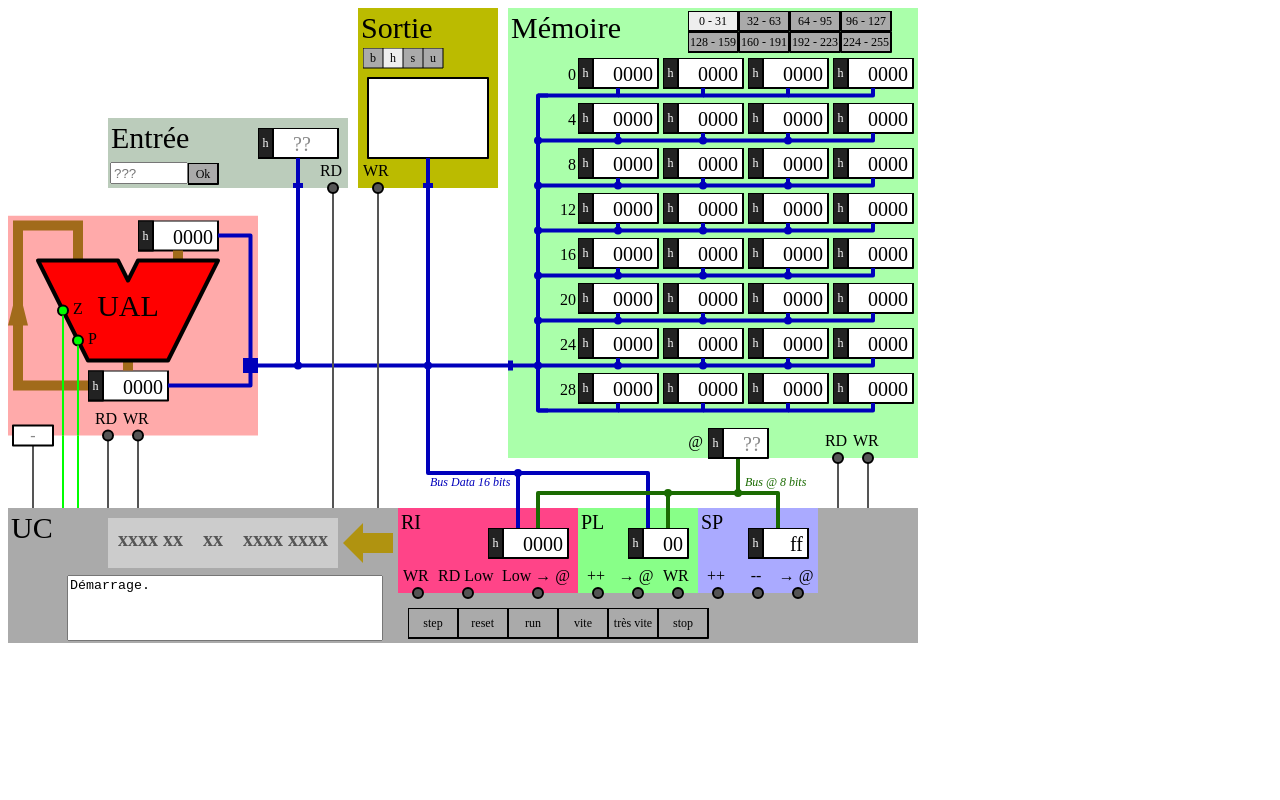
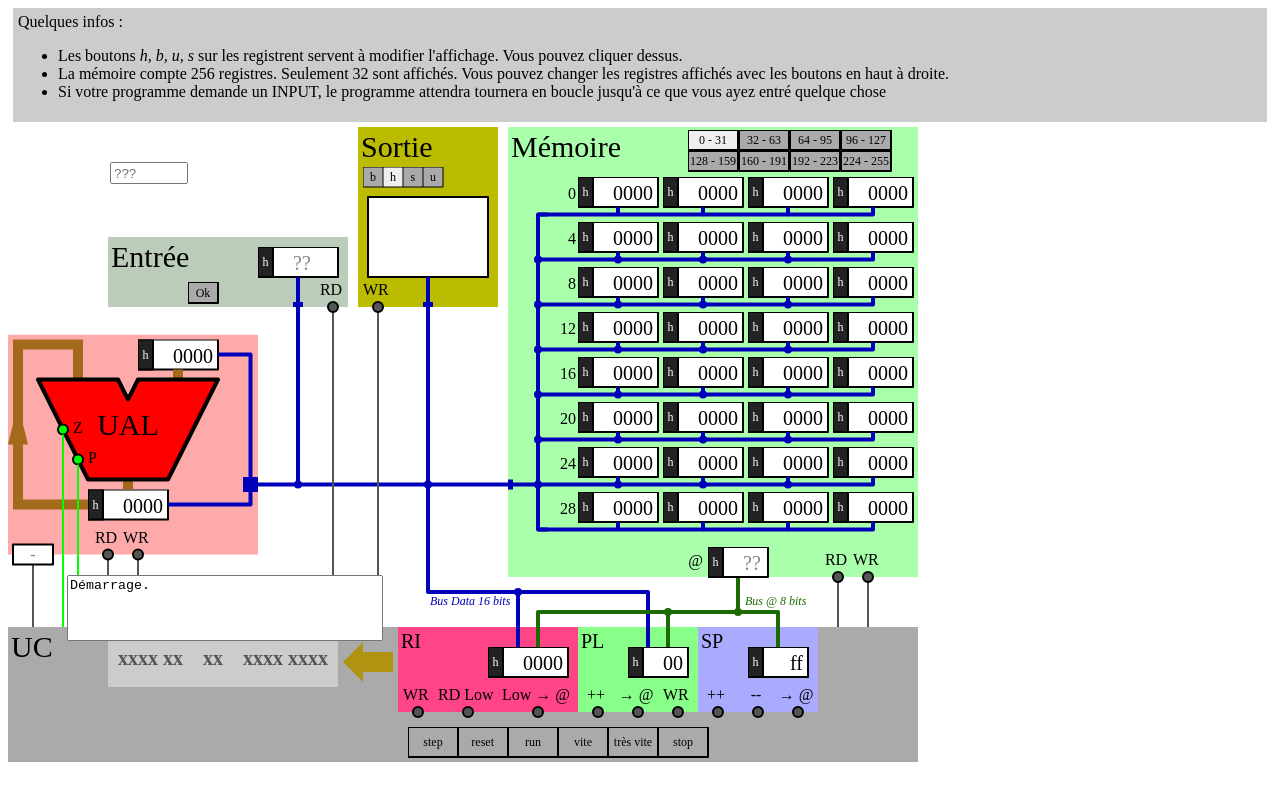
Before and after one commit to gromax/uPSimulator.js, a website: page dist/up.html in a window 1280 px wide. Drawn offline with Linux system fonts and the light colour scheme.

Commit message:
ajout d'un div pour quelques infos

```diff
--- a/dist/up.html
+++ b/dist/up.html
@@ -6,6 +6,14 @@
     <link rel="stylesheet" href="stylesUp.css">
   </head>
   <body>
+    <div id="svg"></div>
+    <div class="infos">
+    Quelques infos :<ul>
+      <li>Les boutons <i>h, b, u, s</i> sur les registrent servent à modifier l'affichage. Vous pouvez cliquer dessus.</li>
+      <li>La mémoire compte 256 registres. Seulement 32 sont affichés. Vous pouvez changer les registres affichés avec les boutons en haut à droite.</li>
+      <li>Si votre programme demande un INPUT, le programme attendra tournera en boucle jusqu'à ce que vous ayez entré quelque chose</li>
+    </ul>
+    </div>
     <script src="up.js"></script>
   </body>
 </html>
```
